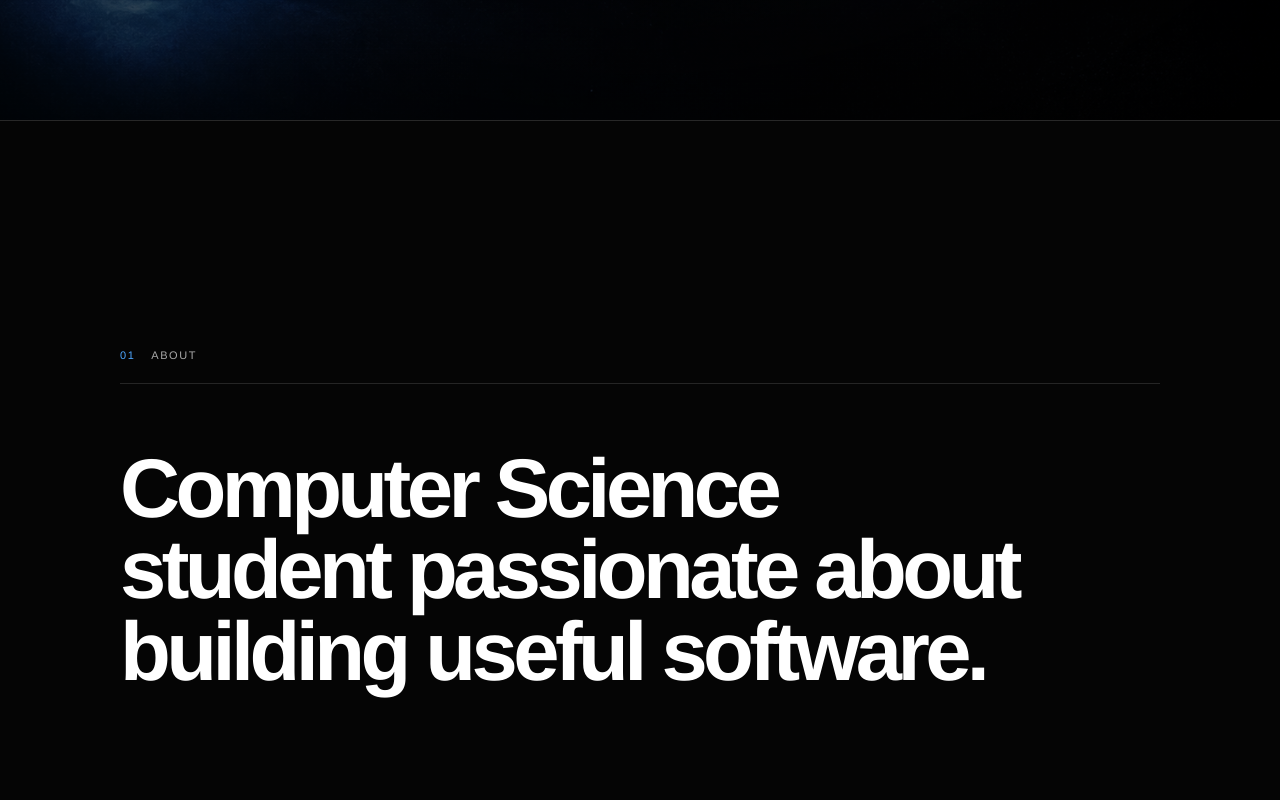
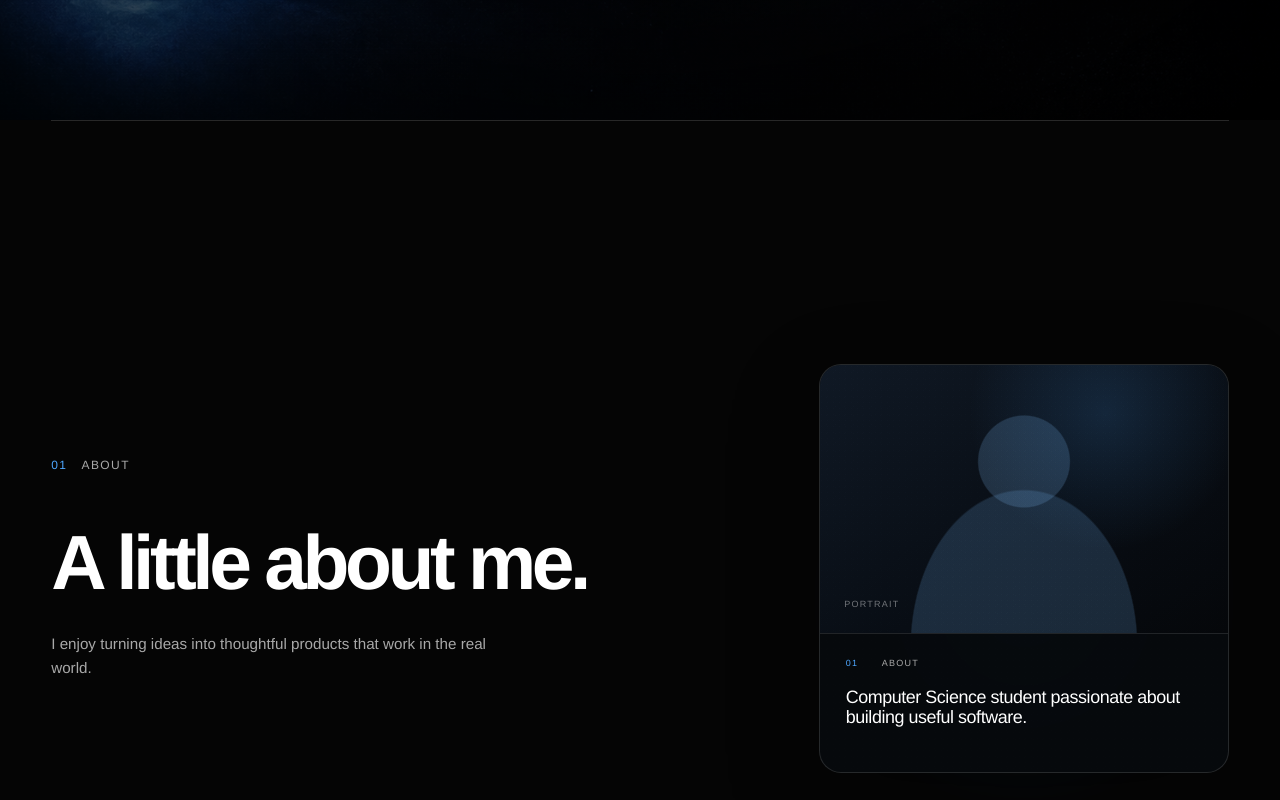
Before and after one commit to ValenscoA/Portfolio, a Next.js app: page / in a window 1280 px wide. Shown: the part 680-1480 px from the top of the page. Built offline with nearby package versions, Linux system fonts and the light colour scheme.

Commit message:
Changed About me page

```diff
--- a/app/Portfolio.tsx
+++ b/app/Portfolio.tsx
@@ -4,15 +4,13 @@ import Link from "next/link";
 import {
   AnimatePresence,
   motion,
-  type MotionValue,
   useReducedMotion,
-  useScroll,
-  useTransform,
 } from "motion/react";
 import Lenis from "lenis";
 import {
   type Dispatch,
   type SetStateAction,
+  useCallback,
   useEffect,
   useRef,
   useState,
@@ -255,67 +253,138 @@ function ProjectVisual({ project }: { project: (typeof projects)[number] }) {
   );
 }
 
-const panelMotion = [
-  { input: [0, 0.13, 0.18], opacity: [1, 1, 0], y: [0, 0, -72] },
-  { input: [0.13, 0.18, 0.46, 0.51], opacity: [0, 1, 1, 0], y: [72, 0, 0, -72] },
-  { input: [0.46, 0.51, 0.79, 0.84], opacity: [0, 1, 1, 0], y: [72, 0, 0, -72] },
-  { input: [0.79, 0.84, 1], opacity: [0, 1, 1], y: [72, 0, 0] },
-];
-
-function AboutPanel({
-  block,
-  index,
-  progress,
-}: {
-  block: (typeof aboutBlocks)[number];
-  index: number;
-  progress: MotionValue<number>;
-}) {
-  const prefersReducedMotion = useReducedMotion();
-  const range = panelMotion[index];
-  const opacity = useTransform(progress, range.input, range.opacity);
-  const y = useTransform(progress, range.input, range.y);
-
-  return (
-    <motion.article
-      className={styles.aboutPanel}
-      style={prefersReducedMotion ? undefined : { opacity, y }}
-      aria-labelledby={`about-panel-${block.number}`}
-    >
-      <div className={styles.aboutPanelInner}>
-        <header>
-          <span>{block.number}</span>
-          <h3 id={`about-panel-${block.number}`}>{block.label}</h3>
-        </header>
-        <div>{block.lines.map((line) => <p key={line}>{line}</p>)}</div>
-      </div>
-    </motion.article>
-  );
-}
-
 function AboutSection() {
   const sectionRef = useRef<HTMLElement>(null);
-  const { scrollYProgress } = useScroll({
-    target: sectionRef,
-    offset: ["start start", "end end"],
-  });
+  const slideIndexRef = useRef(0);
+  const isAnimating = useRef(false);
+  const accumulatedDelta = useRef(0);
+  const gestureConsumed = useRef(false);
+  const wheelIdleTimer = useRef<ReturnType<typeof setTimeout> | null>(null);
+  const animationTimer = useRef<ReturnType<typeof setTimeout> | null>(null);
+  const touchStartY = useRef<number | null>(null);
+  const prefersReducedMotion = useReducedMotion();
+  const [slideIndex, setSlideIndex] = useState(0);
+  const [direction, setDirection] = useState(1);
+
+  const changeSlide = useCallback((step: number) => {
+    if (isAnimating.current) return false;
+    const nextIndex = Math.min(aboutBlocks.length - 1, Math.max(0, slideIndexRef.current + step));
+    if (nextIndex === slideIndexRef.current) return false;
+
+    isAnimating.current = true;
+    setDirection(step);
+    slideIndexRef.current = nextIndex;
+    setSlideIndex(nextIndex);
+
+    if (animationTimer.current) clearTimeout(animationTimer.current);
+    animationTimer.current = setTimeout(() => {
+      isAnimating.current = false;
+      accumulatedDelta.current = 0;
+    }, prefersReducedMotion ? 240 : 720);
+    return true;
+  }, [prefersReducedMotion]);
+
+  useEffect(() => {
+    const section = sectionRef.current;
+    if (!section) return;
+
+    const handleWheel = (event: WheelEvent) => {
+      const bounds = section.getBoundingClientRect();
+      const isVisible = bounds.top < window.innerHeight * 0.8 && bounds.bottom > window.innerHeight * 0.2;
+      if (!isVisible || Math.abs(event.deltaY) < 1) return;
+
+      if (wheelIdleTimer.current) clearTimeout(wheelIdleTimer.current);
+      wheelIdleTimer.current = setTimeout(() => {
+        gestureConsumed.current = false;
+        accumulatedDelta.current = 0;
+      }, 220);
+
+      if (isAnimating.current || gestureConsumed.current) {
+        event.preventDefault();
+        event.stopPropagation();
+        return;
+      }
+
+      const step = event.deltaY > 0 ? 1 : -1;
+      const canMove = step > 0
+        ? slideIndexRef.current < aboutBlocks.length - 1
+        : slideIndexRef.current > 0;
+      if (!canMove) return;
+
+      event.preventDefault();
+      event.stopPropagation();
+
+      accumulatedDelta.current += event.deltaY;
+      if (Math.abs(accumulatedDelta.current) < 70) return;
+
+      gestureConsumed.current = true;
+      accumulatedDelta.current = 0;
+      changeSlide(step);
+    };
+
+    section.addEventListener("wheel", handleWheel, { passive: false });
+    return () => {
+      section.removeEventListener("wheel", handleWheel);
+      if (wheelIdleTimer.current) clearTimeout(wheelIdleTimer.current);
+      if (animationTimer.current) clearTimeout(animationTimer.current);
+    };
+  }, [changeSlide]);
+
+  const activeSlide = aboutBlocks[slideIndex];
+  const slideOffset = prefersReducedMotion ? 0 : 52;
 
   return (
     <section
       ref={sectionRef}
-      className={styles.aboutStory}
+      className={`${styles.section} ${styles.aboutPortraitSection}`}
       id="about"
       aria-labelledby="about-title"
     >
-      <h2 id="about-title" className={styles.srOnly}>About</h2>
-      <div className={styles.aboutSnapPoints} aria-hidden="true">
-        {aboutBlocks.map((block) => <span key={block.number} />)}
-      </div>
-      <div className={styles.aboutSticky}>
-        {aboutBlocks.map((block, index) => (
-          <AboutPanel key={block.number} block={block} index={index} progress={scrollYProgress} />
-        ))}
-      </div>
+      <motion.div {...reveal} className={styles.aboutPortraitIntro}>
+        <div className={styles.sectionLabel}><span>01</span>About</div>
+        <h2 id="about-title">A little about me.</h2>
+        <p>I enjoy turning ideas into thoughtful products that work in the real world.</p>
+      </motion.div>
+
+      <motion.div {...reveal} className={styles.portraitCardShell}>
+        <div
+          className={styles.portraitCard}
+          onTouchStart={(event) => {
+            touchStartY.current = event.touches[0]?.clientY ?? null;
+          }}
+          onTouchCancel={() => {
+            touchStartY.current = null;
+          }}
+          onTouchEnd={(event) => {
+            if (touchStartY.current === null) return;
+            const endY = event.changedTouches[0]?.clientY ?? touchStartY.current;
+            const distance = touchStartY.current - endY;
+            touchStartY.current = null;
+            if (Math.abs(distance) >= 44) changeSlide(distance > 0 ? 1 : -1);
+          }}
+        >
+          <div className={styles.portraitMedia} role="img" aria-label="Portrait placeholder">
+            <div className={styles.portraitPlaceholder}><span>Portrait</span></div>
+          </div>
+
+          <div className={styles.aboutInfoViewport} aria-live="polite">
+            <AnimatePresence initial={false} custom={direction} mode="wait">
+              <motion.article
+                key={activeSlide.number}
+                className={styles.aboutInfoSlide}
+                custom={direction}
+                initial={{ opacity: 0, x: direction > 0 ? slideOffset : -slideOffset }}
+                animate={{ opacity: 1, x: 0 }}
+                exit={{ opacity: 0, x: direction > 0 ? -slideOffset : slideOffset }}
+                transition={{ duration: prefersReducedMotion ? 0.12 : 0.34, ease: [0.22, 1, 0.36, 1] }}
+              >
+                <header><span>{activeSlide.number}</span><span>{activeSlide.label}</span></header>
+                <div>{activeSlide.lines.map((line) => <p key={line}>{line}</p>)}</div>
+              </motion.article>
+            </AnimatePresence>
+          </div>
+        </div>
+      </motion.div>
     </section>
   );
 }
--- a/app/page.module.css
+++ b/app/page.module.css
@@ -345,99 +345,164 @@
   color: var(--accent);
 }
 
-:global(html) {
-  scroll-snap-type: y proximity;
+.aboutPortraitSection {
+  min-height: 112svh;
+  display: grid;
+  grid-template-columns: minmax(0, 1fr) auto;
+  align-items: center;
+  gap: clamp(72px, 9vw, 160px);
+  padding-block: clamp(130px, 13vw, 190px);
+  border-top: 1px solid var(--line);
 }
 
-.aboutStory {
+.aboutPortraitIntro {
+  max-width: 720px;
+}
+
+.aboutPortraitIntro h2 {
+  max-width: 650px;
+  margin: 54px 0 0;
+  font-size: clamp(3.6rem, 6vw, 6.7rem);
+  font-weight: 700;
+  line-height: 0.94;
+  letter-spacing: -0.058em;
+}
+
+.aboutPortraitIntro p {
+  max-width: 470px;
+  margin: 34px 0 0;
+  color: var(--muted);
+  font-size: clamp(0.95rem, 1.15vw, 1.08rem);
+  line-height: 1.55;
+}
+
+.portraitCardShell {
+  position: relative;
+  width: clamp(390px, 32vw, 470px);
+}
+
+.portraitCardShell::before {
+  content: "";
+  position: absolute;
+  inset: 8% -9% -7%;
+  z-index: -1;
+  border-radius: 50%;
+  background: radial-gradient(circle, rgba(78, 167, 255, 0.13), transparent 67%);
+  filter: blur(24px);
+  pointer-events: none;
+}
+
+.portraitCard {
   position: relative;
   width: 100%;
-  height: 400svh;
-  border-top: 1px solid var(--line);
-  overflow: clip;
+  aspect-ratio: 1;
+  overflow: hidden;
+  border: 1px solid rgba(255, 255, 255, 0.13);
+  border-radius: 22px;
+  background: rgba(7, 10, 14, 0.92);
+  box-shadow: 0 30px 90px rgba(0, 0, 0, 0.3), inset 0 1px rgba(255, 255, 255, 0.04);
+  touch-action: pan-y;
 }
 
-.aboutSticky {
-  position: sticky;
-  top: 0;
+.portraitCard::after {
+  content: "";
+  position: absolute;
+  inset: 0;
+  z-index: 4;
+  opacity: 0.055;
+  pointer-events: none;
+  background-image:
+    radial-gradient(circle at 20% 30%, #fff 0 0.4px, transparent 0.7px),
+    radial-gradient(circle at 70% 65%, #fff 0 0.35px, transparent 0.65px);
+  background-size: 6px 6px, 9px 9px;
+  mix-blend-mode: soft-light;
+}
+
+.portraitMedia {
+  position: relative;
+  height: 66%;
+  overflow: hidden;
+  border-bottom: 1px solid rgba(255, 255, 255, 0.11);
+}
+
+.portraitMedia img {
   width: 100%;
-  height: 100svh;
+  height: 100%;
+  display: block;
+  object-fit: cover;
+}
+
+.portraitPlaceholder {
+  position: absolute;
+  inset: 0;
+  display: grid;
+  place-items: end start;
+  padding: 24px;
+  background:
+    radial-gradient(circle at 50% 36%, rgba(126, 185, 242, 0.2) 0 17%, transparent 17.5%),
+    radial-gradient(ellipse at 50% 105%, rgba(79, 124, 168, 0.28) 0 39%, transparent 39.5%),
+    linear-gradient(145deg, #101925, #080d14 58%, #05070a);
+}
+
+.portraitPlaceholder::after {
+  content: "";
+  position: absolute;
+  inset: 0;
+  background: radial-gradient(circle at 70% 18%, rgba(78, 167, 255, 0.15), transparent 38%);
+}
+
+.portraitPlaceholder span {
+  position: relative;
+  z-index: 1;
+  color: rgba(255, 255, 255, 0.42);
+  font-size: 9px;
+  letter-spacing: 0.14em;
+  text-transform: uppercase;
+}
+
+.aboutInfoViewport {
+  position: relative;
+  height: 34%;
   overflow: hidden;
 }
 
-.aboutPanel {
+.aboutInfoSlide {
   position: absolute;
   inset: 0;
-  display: grid;
-  place-items: center;
-  padding: clamp(90px, 10vw, 140px) 0;
-  pointer-events: none;
-  will-change: transform, opacity;
+  display: flex;
+  flex-direction: column;
+  padding: clamp(20px, 2vw, 28px);
 }
 
-.aboutPanelInner {
-  width: min(var(--page), 1040px);
-}
-
-.aboutPanel header {
-  display: flex;
-  align-items: center;
-  gap: 16px;
-  padding-bottom: 22px;
-  border-bottom: 1px solid rgba(255, 255, 255, 0.13);
+.aboutInfoSlide header {
+  display: grid;
+  grid-template-columns: 36px 1fr;
   color: var(--muted);
-  font-size: 11px;
+  font-size: 9px;
   line-height: 1;
   letter-spacing: 0.14em;
 }
 
-.aboutPanel header span {
+.aboutInfoSlide header span:first-child {
   color: var(--accent);
 }
 
-.aboutPanel h3 {
-  margin: 0;
-  color: var(--muted);
-  font: inherit;
-  font-weight: 500;
+.aboutInfoSlide > div {
+  margin: auto 0;
 }
 
-.aboutPanel > .aboutPanelInner > div {
-  margin-top: clamp(38px, 5vw, 68px);
+.aboutInfoSlide p {
+  max-width: 360px;
+  margin: 0;
+  font-size: clamp(1rem, 1.4vw, 1.25rem);
+  font-weight: 500;
+  line-height: 1.16;
+  letter-spacing: -0.025em;
 }
 
-.aboutPanel p {
-  max-width: 920px;
-  margin: 0;
-  font-size: clamp(3.5rem, 6.5vw, 7.2rem);
-  font-weight: 600;
-  line-height: 0.98;
-  letter-spacing: -0.055em;
+.aboutInfoSlide p + p {
+  margin-top: 4px;
 }
-
-.aboutPanel p + p {
-  margin-top: 10px;
-}
-
-.aboutSnapPoints {
-  position: absolute;
-  inset: 0;
-  pointer-events: none;
-}
-
-.aboutSnapPoints span {
-  position: absolute;
-  left: 0;
-  width: 1px;
-  height: 1px;
-  scroll-snap-align: start;
-  scroll-snap-stop: always;
-}
-
-.aboutSnapPoints span:nth-child(1) { top: 0; }
-.aboutSnapPoints span:nth-child(2) { top: 100svh; }
-.aboutSnapPoints span:nth-child(3) { top: 200svh; }
-.aboutSnapPoints span:nth-child(4) { top: 300svh; }
 
 .technologies {
   width: 100%;
@@ -766,6 +831,15 @@
 @media (max-width: 900px) {
   .hero h1 { white-space: normal; }
   .skills { grid-template-columns: 1fr; }
+  .aboutPortraitSection {
+    min-height: auto;
+    grid-template-columns: 1fr;
+    gap: 82px;
+  }
+  .portraitCardShell {
+    width: min(100%, 430px);
+    justify-self: center;
+  }
   .skillsLayout { grid-column: 1; }
   .sectionHead { display: block; }
   .sectionHead h2 { margin-top: 55px; }
@@ -786,6 +860,7 @@
   .hero h1 span { display: block; }
   .heroLinks { gap: 28px; margin-top: 36px; }
   .section { padding: 140px 0; }
+  .aboutPortraitSection { padding-block: 120px; }
   .technologies { padding-block: 84px; }
   .technologyLabel { margin-bottom: 36px; }
   .marqueeList {
@@ -796,14 +871,12 @@
     gap: 28px;
     font-size: clamp(2.2rem, 12vw, 3.8rem);
   }
-  .aboutPanel { padding-inline: 18px; }
-  .aboutPanelInner { width: 100%; }
-  .aboutPanel header { padding-bottom: 18px; }
-  .aboutPanel > .aboutPanelInner > div { margin-top: 34px; }
-  .aboutPanel p {
-    font-size: clamp(3rem, 13.5vw, 4.8rem);
-    line-height: 0.98;
-  }
+  .aboutPortraitIntro h2, .skillsLayout h2 { font-size: clamp(3.2rem, 14vw, 4.8rem); }
+  .aboutPortraitIntro h2 { margin-top: 42px; }
+  .aboutPortraitIntro p { margin-top: 26px; font-size: 0.96rem; }
+  .portraitCard { border-radius: 18px; }
+  .aboutInfoSlide { padding: 20px; }
+  .aboutInfoSlide p { font-size: clamp(0.94rem, 4.3vw, 1.1rem); }
   .projects { padding-top: 170px; }
   .projectList { gap: 110px; }
   .projectVisual { min-height: 124vw; }
@@ -826,21 +899,6 @@
 }
 
 @media (prefers-reduced-motion: reduce) {
-  .aboutStory { height: auto; }
-  .aboutSticky {
-    position: relative;
-    height: auto;
-    overflow: visible;
-  }
-  .aboutPanel {
-    position: relative;
-    min-height: 100svh;
-    opacity: 1;
-    transform: none;
-  }
-  .aboutSnapPoints { display: none; }
-  :global(html) { scroll-snap-type: none; }
-
   .marqueeViewport {
     overflow: visible;
     -webkit-mask-image: none;
```
